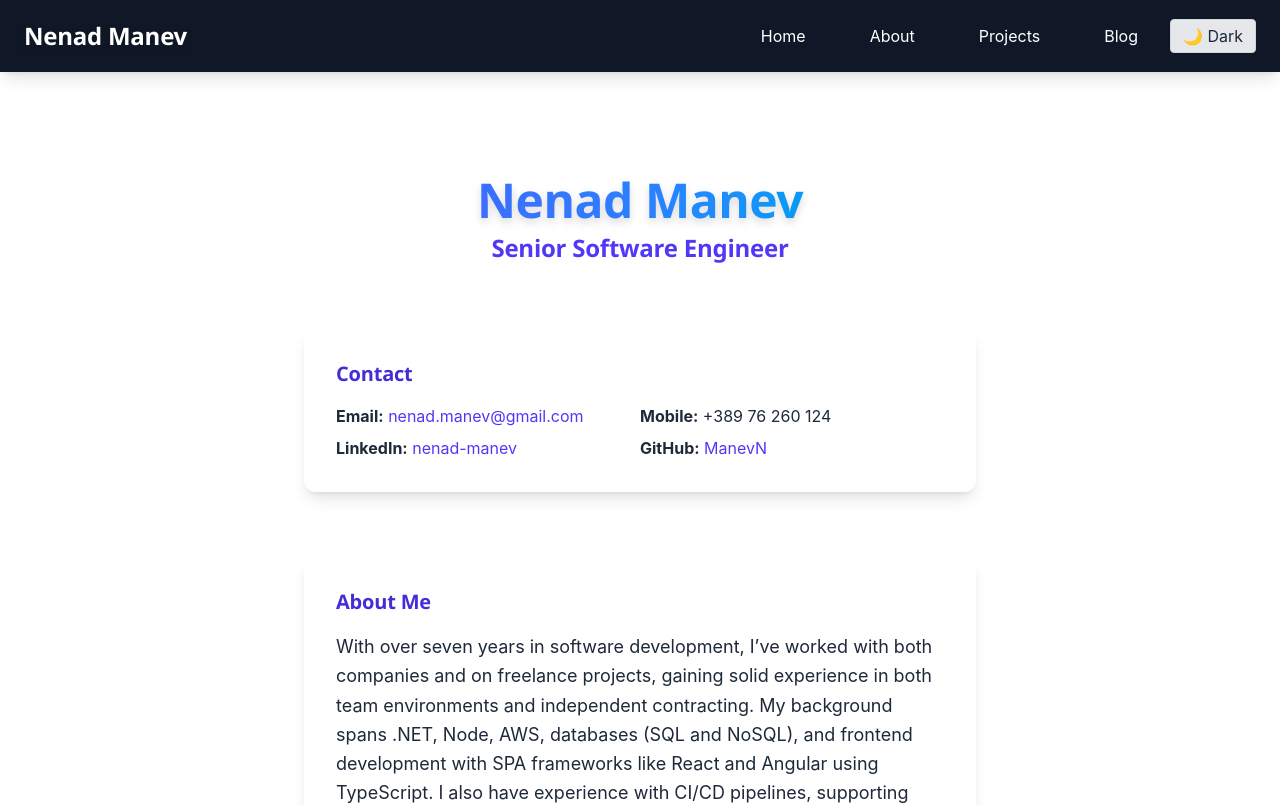
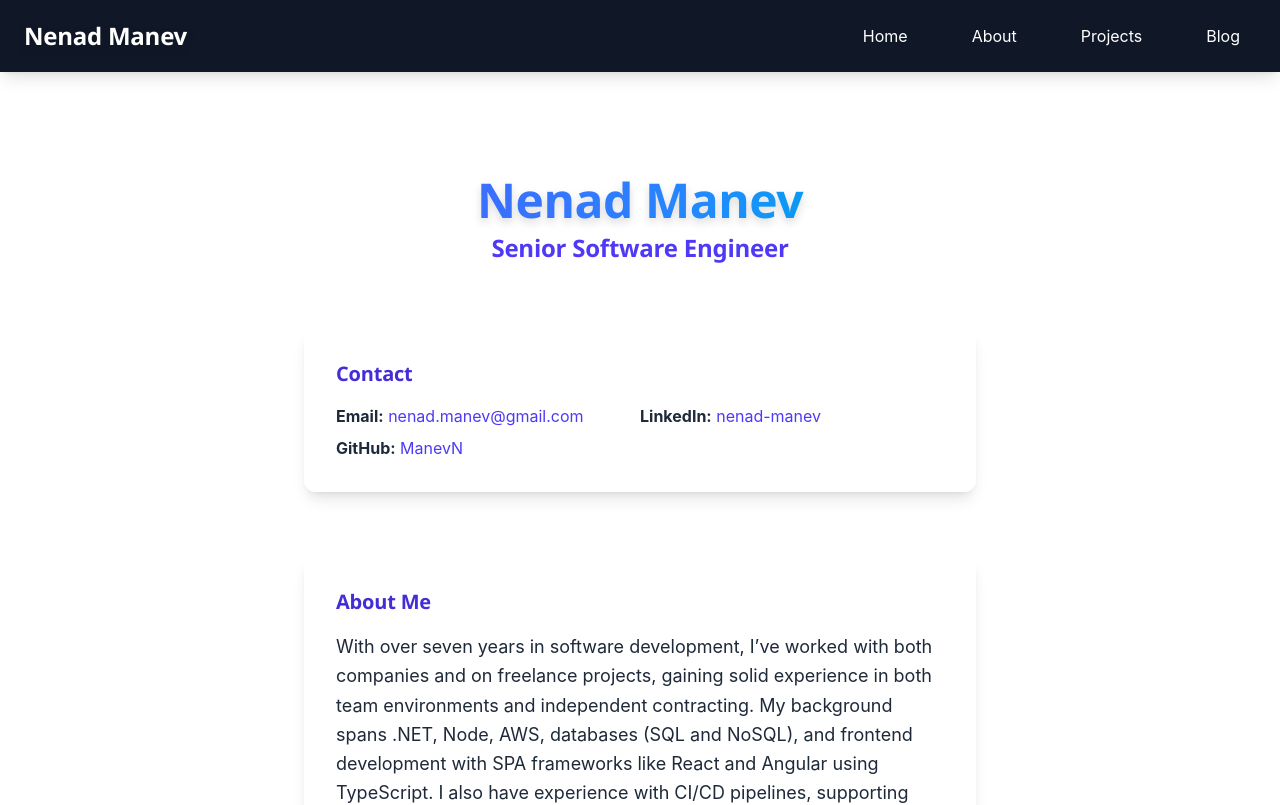
Before and after one commit to ManevN/portfolio-website, a Next.js app in the folder my-portfolio/: page /about in a window 1280 px wide. Shown: the top 805 px of the page. Built offline with nearby package versions, Linux system fonts and the light colour scheme.

Commit message:
update design and remove phone

```diff
--- a/my-portfolio/src/app/about/page.tsx
+++ b/my-portfolio/src/app/about/page.tsx
@@ -14,7 +14,7 @@ export default function About() {
         <h3 className="text-xl font-semibold mb-4 text-indigo-700 dark:text-indigo-300">Contact</h3>
         <ul className="grid sm:grid-cols-2 gap-y-2">
           <li><strong>Email:</strong> <a href={`mailto:${aboutMe.contact.email}`} className="text-indigo-600 hover:underline">{aboutMe.contact.email}</a></li>
-          <li><strong>Mobile:</strong> {aboutMe.contact.mobile}</li>
+          {/* <li><strong>Mobile:</strong> {aboutMe.contact.mobile}</li> */}
           <li><strong>LinkedIn:</strong> <a href={`https://linkedin.com/in/${aboutMe.contact.linkedin}`} target="_blank" className="text-indigo-600 hover:underline" rel="noreferrer">{aboutMe.contact.linkedin}</a></li>
           <li><strong>GitHub:</strong> <a href={`https://github.com/${aboutMe.contact.github}`} target="_blank" className="text-indigo-600 hover:underline" rel="noreferrer">{aboutMe.contact.github}</a></li>
         </ul>
--- a/my-portfolio/src/components/Layout.tsx
+++ b/my-portfolio/src/components/Layout.tsx
@@ -2,7 +2,7 @@
 
 import Link from 'next/link';
 import { useState } from 'react';
-import ThemeToggle from './ThemeToggle';
+
 
 export default function Layout({ children }: { children: React.ReactNode }) {
   const [menuOpen, setMenuOpen] = useState(false);
@@ -41,7 +41,6 @@ export default function Layout({ children }: { children: React.ReactNode }) {
               <Link href="/blog">Blog</Link>
             </li>
           </ul>
-          <ThemeToggle />
         </nav>
       </header>
 
--- a/my-portfolio/src/data/about.ts
+++ b/my-portfolio/src/data/about.ts
@@ -4,8 +4,7 @@ export const aboutMe = {
   contact: {
     email: "nenad.manev@gmail.com",
     linkedin: "nenad-manev",
-    github: "ManevN",
-    mobile: "+389 76 260 124",
+    github: "ManevN"
   },
   summary: `With over seven years in software development, I’ve worked with both companies and on freelance projects, gaining solid experience in both team environments and independent contracting. My background spans .NET, Node, AWS, databases (SQL and NoSQL), and frontend development with SPA frameworks like React and Angular using TypeScript. I also have experience with CI/CD pipelines, supporting efficient development and deployment processes. I’m focused on building modular, maintainable, and scalable applications and want to be actively involved in design and decision-making.`,
   tags: [".NET", "Node", "AWS", "SQL", "React", "Angular", "CI/CD"],
```
